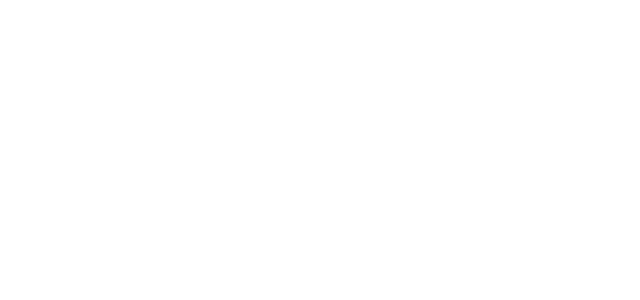
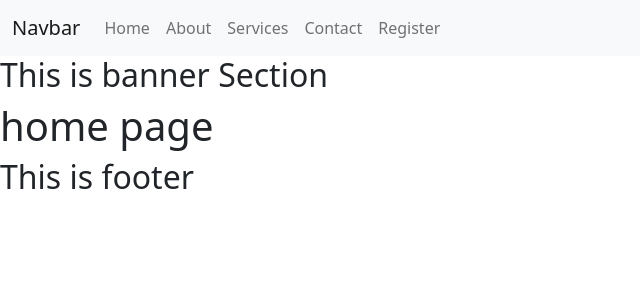
Before and after one commit to developeremdad/Health-care, a React (Create React App) app: page /home in a window 1280 px wide. Shown: the top 300 px of the page, without its empty margins (0-640 px from the left). Built offline with nearby package versions, Linux system fonts and the light colour scheme.

Commit message:
create banner and json file

```diff
--- a/public/index.html
+++ b/public/index.html
@@ -1,14 +1,12 @@
 <!DOCTYPE html>
 <html lang="en">
+
 <head>
   <meta charset="utf-8" />
   <link rel="icon" href="%PUBLIC_URL%/favicon.ico" />
   <meta name="viewport" content="width=device-width, initial-scale=1" />
   <meta name="theme-color" content="#000000" />
-    <meta
-      name="description"
-      content="Web site created using create-react-app"
-    />
+  <meta name="description" content="Web site created using create-react-app" />
   <link rel="apple-touch-icon" href="%PUBLIC_URL%/logo192.png" />
   <!--
       manifest.json provides metadata used when your web app is installed on a
@@ -26,6 +24,7 @@
     -->
   <title>React App</title>
 </head>
+
 <body>
   <noscript>You need to enable JavaScript to run this app.</noscript>
   <div id="root"></div>
@@ -39,5 +38,9 @@
       To begin the development, run `npm start` or `yarn start`.
       To create a production bundle, use `npm run build` or `yarn build`.
     -->
+  <script src="https://cdn.jsdelivr.net/npm/bootstrap@5.0.2/dist/js/bootstrap.bundle.min.js"
+    integrity="sha384-MrcW6ZMFYlzcLA8Nl+NtUVF0sA7MsXsP1UyJoMp4YLEuNSfAP+JcXn/tWtIaxVXM"
+    crossorigin="anonymous"></script>
 </body>
+
 </html>
--- a/src/App.js
+++ b/src/App.js
@@ -1,6 +1,8 @@
 import { BrowserRouter as Router, Switch, Route } from 'react-router-dom';
+import 'bootstrap/dist/css/bootstrap.min.css';
 import './App.css';
 import Home from './posts/Home/Home';
+import NotFound from './posts/NotFound/NotFound';
 
 function App() {
   return (
@@ -11,7 +13,13 @@
             <Home></Home>
           </Route>
 
-          <Route></Route>
+          <Route path="/home">
+            <Home></Home>
+          </Route>
+
+          <Route path="*">
+            <NotFound></NotFound>
+          </Route>
         </Switch>
       </Router>
 
--- a/src/posts/Shared/Header/Header.js
+++ b/src/posts/Shared/Header/Header.js
@@ -1,9 +1,36 @@
 import React from 'react';
+import { Link } from 'react-router-dom';
 
 const Header = () => {
     return (
         <div>
-            <h2>Header section</h2>
+            <nav className="navbar navbar-expand-lg navbar-light bg-light sticky-top">
+                <div className="container-fluid">
+                    <Link className="navbar-brand" to="">Navbar</Link>
+                    <button className="navbar-toggler" type="button" data-bs-toggle="collapse" data-bs-target="#navbarNavDropdown" aria-controls="navbarNavDropdown" aria-expanded="false" aria-label="Toggle navigation">
+                        <span className="navbar-toggler-icon"></span>
+                    </button>
+                    <div className="collapse navbar-collapse" id="navbarNavDropdown">
+                        <ul className="navbar-nav">
+                            <li className="nav-item">
+                                <Link className="nav-link" to="/home">Home</Link>
+                            </li>
+                            <li className="nav-item">
+                                <Link className="nav-link" to="">About</Link>
+                            </li>
+                            <li className="nav-item">
+                                <Link className="nav-link" to="">Services</Link>
+                            </li>
+                            <li className="nav-item">
+                                <Link className="nav-link" to="">Contact</Link>
+                            </li>
+                            <li className="nav-item">
+                                <Link className="nav-link" to="">Register</Link>
+                            </li>
+                        </ul>
+                    </div>
+                </div>
+            </nav>
         </div>
     );
 };
```
Also changed, not shown: fakeDb.js (added, +38 -0 lines), public/fakeDb.json (added, +38 -0 lines). Lines whose indentation alone changed are shown as unchanged.
